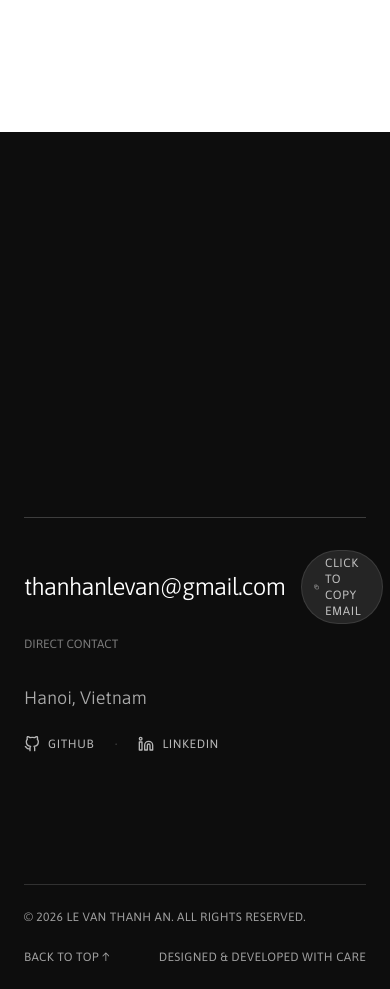
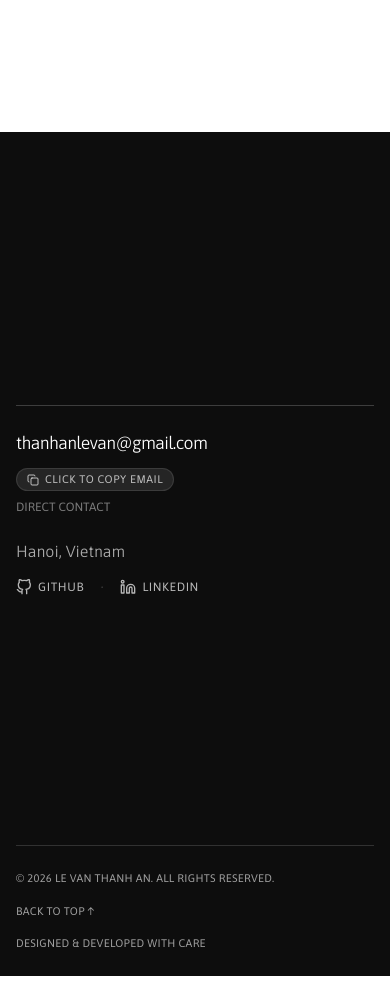
Before and after one commit to ThanhAn-Hust/PersonalWebsite, a Next.js app: page / in a window 390 px wide. Shown: the part 5140-6129 px from the top of the page. Built offline with nearby package versions, Linux system fonts and the light colour scheme.

Commit message:
feat(responsive): make footer and viewport layout responsive across all screen sizes

```diff
--- a/app/layout.tsx
+++ b/app/layout.tsx
@@ -40,7 +40,7 @@ export default function RootLayout({
       lang="en"
       className={`${asapSharp.variable} ${humane.variable} scroll-auto bg-background`}
     >
-      <body className="m-0 min-w-80 overflow-x-clip bg-background font-sans text-foreground [text-rendering:optimizeLegibility] selection:bg-foreground selection:text-background">
+      <body className="m-0 min-w-[320px] max-w-full overflow-x-hidden bg-background font-sans text-foreground [text-rendering:optimizeLegibility] selection:bg-foreground selection:text-background">
         <LanguageProvider>
           <PageTransition>
             <SmoothScroll />
--- a/components/sections/footer.tsx
+++ b/components/sections/footer.tsx
@@ -35,7 +35,7 @@ export function Footer() {
     <footer
       id="contact"
       aria-labelledby="contact-title"
-      className="relative flex min-h-svh scroll-mt-0 flex-col justify-between bg-[#0d0d0d] px-6 pt-36 pb-6 text-white md:px-10 md:pt-[24vh]"
+      className="relative flex min-h-svh scroll-mt-0 flex-col justify-between bg-[#0d0d0d] px-4 pt-24 pb-6 text-white sm:px-6 sm:pt-32 md:px-10 md:pt-[24vh]"
     >
       <div>
         <Reveal>
@@ -45,34 +45,34 @@ export function Footer() {
           <button
             type="button"
             onClick={handleCopyEmail}
-            className="group mt-8 inline-flex items-center gap-8 text-left focus-visible:outline-2 focus-visible:outline-offset-8"
+            className="group mt-6 sm:mt-8 inline-flex items-center gap-4 sm:gap-8 text-left focus-visible:outline-2 focus-visible:outline-offset-8"
           >
             <h2
               id="contact-title"
-              className="font-heading text-[clamp(6rem,16vw,20rem)] leading-[0.9] font-bold tracking-[0.005em] uppercase"
+              className="font-heading text-[clamp(2.5rem,13vw,20rem)] leading-[0.92] font-bold tracking-[0.005em] uppercase break-words"
             >
               {t.footer.heading}
             </h2>
             <ArrowUpRight
               aria-hidden="true"
-              className="size-10 transition-transform duration-500 group-hover:-translate-y-3 group-hover:translate-x-3 motion-reduce:transform-none md:size-24"
+              className="size-6 sm:size-10 transition-transform duration-500 group-hover:-translate-y-2 group-hover:translate-x-2 motion-reduce:transform-none md:size-24"
             />
           </button>
         </Reveal>
 
-        <div className="mt-16 flex flex-wrap items-start justify-between gap-8 border-t border-white/20 pt-8">
+        <div className="mt-12 sm:mt-16 flex flex-wrap items-start justify-between gap-6 sm:gap-8 border-t border-white/20 pt-6 sm:pt-8">
           <div>
             <button
               type="button"
               onClick={handleCopyEmail}
-              className="group flex items-center gap-4 text-left transition-opacity hover:opacity-80"
+              className="group flex flex-wrap items-center gap-3 sm:gap-4 text-left transition-opacity hover:opacity-80"
               aria-label={t.footer.clickToCopy}
             >
-              <span className="text-[clamp(1.5rem,2.5vw,3rem)] font-light tracking-[-0.035em]">
+              <span className="text-[clamp(1.1rem,2.5vw,3rem)] font-light tracking-[-0.035em] break-all sm:break-normal">
                 {portfolio.email}
               </span>
               <span
-                className={`inline-flex items-center gap-1.5 rounded-full px-3 py-1 text-xs tracking-wider uppercase transition-all duration-300 ${
+                className={`inline-flex items-center gap-1.5 rounded-full px-2.5 py-0.5 sm:px-3 sm:py-1 text-[11px] sm:text-xs tracking-wider uppercase transition-all duration-300 ${
                   copied
                     ? "bg-emerald-500/20 text-emerald-400 border border-emerald-500/40"
                     : "bg-white/10 text-white/70 border border-white/10 group-hover:bg-white/20"
@@ -80,28 +80,28 @@ export function Footer() {
               >
                 {copied ? (
                   <>
-                    <Check className="size-3.5" />
+                    <Check className="size-3" />
                     <span>{t.footer.copied}</span>
                   </>
                 ) : (
                   <>
-                    <Copy className="size-3.5" />
+                    <Copy className="size-3" />
                     <span>{t.footer.clickToCopy}</span>
                   </>
                 )}
               </span>
             </button>
-            <p className="mt-3 text-xs text-white/45 uppercase">{t.footer.emailSubtitle}</p>
+            <p className="mt-2 sm:mt-3 text-xs text-white/45 uppercase">{t.footer.emailSubtitle}</p>
           </div>
 
-          <div className="flex flex-col items-start md:items-end gap-3">
-            <p className="text-lg font-light text-white/65 md:text-2xl">{portfolio.location}</p>
-            <div className="flex items-center gap-5 pt-2">
+          <div className="flex flex-col items-start sm:items-end gap-2 sm:gap-3">
+            <p className="text-base sm:text-lg font-light text-white/65 md:text-2xl">{portfolio.location}</p>
+            <div className="flex items-center gap-4 sm:gap-5 pt-1 sm:pt-2">
               <a
                 href={portfolio.socials.github}
                 target="_blank"
                 rel="noopener noreferrer"
-                className="flex items-center gap-2 text-xs uppercase tracking-wider text-white/70 hover:text-white transition-colors"
+                className="flex items-center gap-1.5 sm:gap-2 text-xs uppercase tracking-wider text-white/70 hover:text-white transition-colors"
                 aria-label="GitHub Profile"
               >
                 <svg viewBox="0 0 24 24" width="16" height="16" stroke="currentColor" strokeWidth="2" fill="none" strokeLinecap="round" strokeLinejoin="round"><path d="M9 19c-5 1.5-5-2.5-7-3m14 6v-3.87a3.37 3.37 0 0 0-.94-2.61c3.14-.35 6.44-1.54 6.44-7A5.44 5.44 0 0 0 20 4.77 5.07 5.07 0 0 0 19.91 1S18.73.65 16 2.48a13.38 13.38 0 0 0-7 0C6.27.65 5.09 1 5.09 1A5.07 5.07 0 0 0 5 4.77a5.44 5.44 0 0 0-1.5 3.78c0 5.42 3.3 6.61 6.44 7A3.37 3.37 0 0 0 9 18.13V22"></path></svg>
@@ -112,7 +112,7 @@ export function Footer() {
                 href={portfolio.socials.linkedin}
                 target="_blank"
                 rel="noopener noreferrer"
-                className="flex items-center gap-2 text-xs uppercase tracking-wider text-white/70 hover:text-white transition-colors"
+                className="flex items-center gap-1.5 sm:gap-2 text-xs uppercase tracking-wider text-white/70 hover:text-white transition-colors"
                 aria-label="LinkedIn Profile"
               >
                 <svg viewBox="0 0 24 24" width="16" height="16" stroke="currentColor" strokeWidth="2" fill="none" strokeLinecap="round" strokeLinejoin="round"><path d="M16 8a6 6 0 0 1 6 6v7h-4v-7a2 2 0 0 0-2-2 2 2 0 0 0-2 2v7h-4v-7a6 6 0 0 1 6-6z"></path><rect x="2" y="9" width="4" height="12"></rect><circle cx="4" cy="4" r="2"></circle></svg>
@@ -123,7 +123,7 @@ export function Footer() {
         </div>
       </div>
 
-      <div className="mt-32 flex flex-wrap items-center justify-between gap-6 border-t border-white/15 pt-6 text-xs tracking-wide text-white/60 uppercase">
+      <div className="mt-20 sm:mt-32 flex flex-col sm:flex-row items-start sm:items-center justify-between gap-4 sm:gap-6 border-t border-white/15 pt-6 text-[11px] sm:text-xs tracking-wide text-white/60 uppercase">
         <p>
           © {new Date().getFullYear()} {portfolio.name}. {t.footer.rights}
         </p>
```
